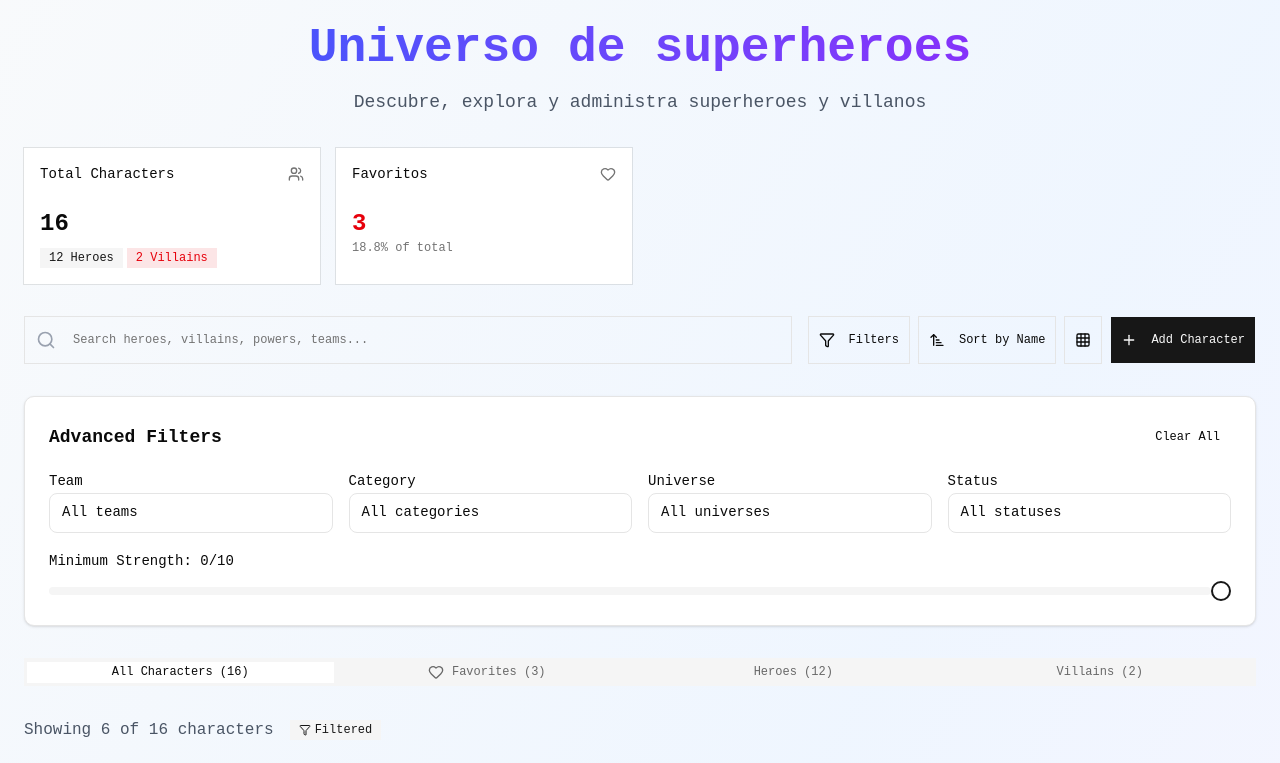
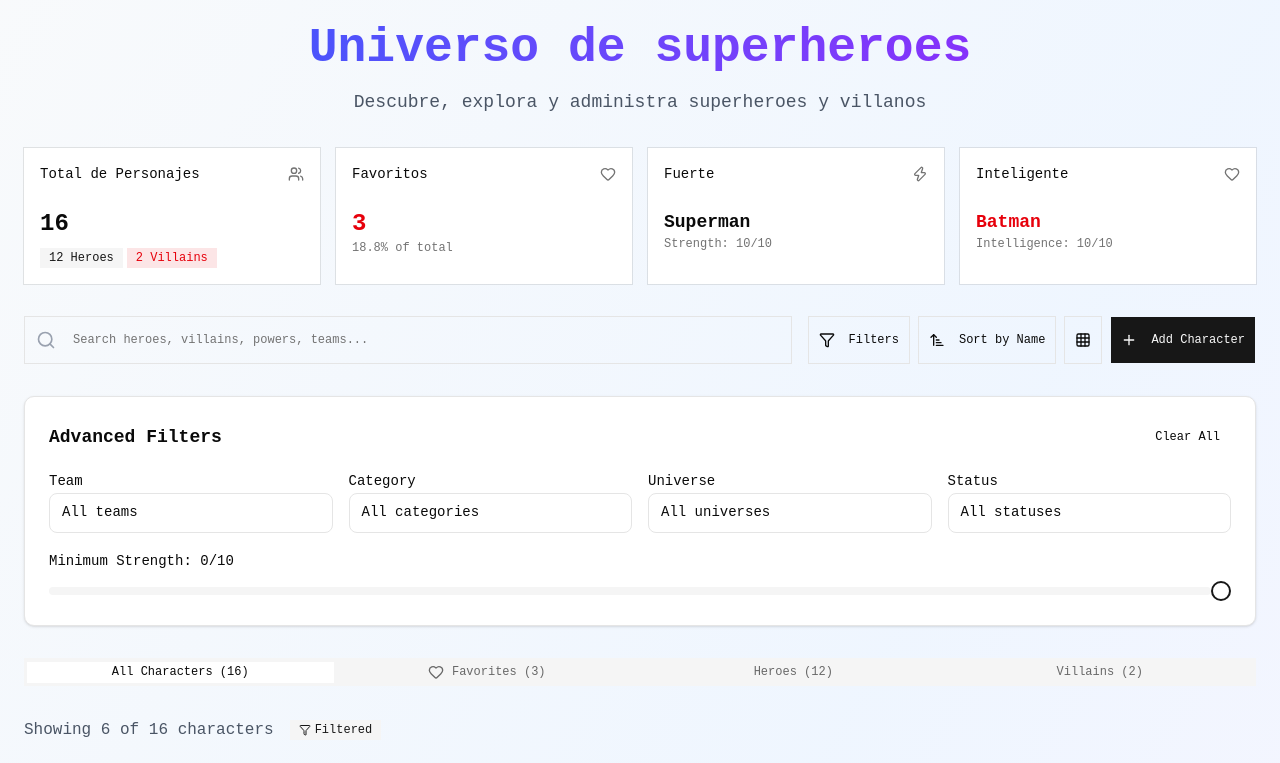
Before and after one commit to SebJoq21/Heroes-App, a React (Vite) app: page / in a window 1280 px wide. Shown: the top 763 px of the page. Built offline with nearby package versions, Linux system fonts and the light colour scheme.

Commit message:
Se terminó los componentes para la carpeta de Heroes

```diff
--- a/src/heroes/components/HeroStatCard.tsx
+++ b/src/heroes/components/HeroStatCard.tsx
@@ -1,20 +1,20 @@
 import { Card, CardContent, CardHeader, CardTitle } from "@/components/ui/card"
-import { Heart } from "lucide-react"
+import type { PropsWithChildren } from "react"
 
-interface Props {
+interface Props extends PropsWithChildren {
     title: string,
+    icon: React.ReactNode
 }
 
-export const HeroStatCard = ( {title}: Props ) => {
+export const HeroStatCard = ( {title, icon, children}: Props ) => {
   return (
     <Card>
         <CardHeader className="flex flex-row items-center justify-between space-y-0 pb-2">
           <CardTitle className="text-sm font-medium">{title}</CardTitle>
-          <Heart className="h-4 w-4 text-muted-foreground" />
+          {icon}
         </CardHeader>
         <CardContent>
-          <div className="text-2xl font-bold text-red-600">3</div>
-          <p className="text-xs text-muted-foreground">18.8% of total</p>
+          {children}
         </CardContent>
     </Card>
   )
--- a/src/heroes/components/HeroStats.tsx
+++ b/src/heroes/components/HeroStats.tsx
@@ -1,18 +1,15 @@
 import { Badge } from "@/components/ui/badge"
-import { Card, CardContent, CardHeader, CardTitle } from "@/components/ui/card"
-import { Heart, Trophy, Users, Zap } from "lucide-react"
+import { Heart, Users, Zap} from "lucide-react"
 import { HeroStatCard } from "./HeroStatCard"
 
 export const HeroStats = () => {
   return (
     <div className="grid grid-cols-2 md:grid-cols-4 gap-4 mb-8">
-          <Card>
-            <CardHeader className="flex flex-row items-center justify-between space-y-0 pb-2">
-              <CardTitle className="text-sm font-medium">Total Characters</CardTitle>
-              <Users className="h-4 w-4 text-muted-foreground" />
-            </CardHeader>
-            <CardContent>
-              <div className="text-2xl font-bold">16</div>
+          <HeroStatCard
+            title="Total de Personajes"
+            icon={<Users className="h-4 w-4 text-muted-foreground" />}
+          >
+            <div className="text-2xl font-bold">16</div>
               <div className="flex gap-1 mt-2">
                 <Badge variant="secondary" className="text-xs">
                   12 Heroes
@@ -21,12 +18,32 @@
                   2 Villains
                 </Badge>
               </div>
-            </CardContent>
-          </Card>
+          </HeroStatCard>
 
           <HeroStatCard
             title="Favoritos"
-          />
+            icon={<Heart className="h-4 w-4 text-muted-foreground"/>}
+          >
+            <div className="text-2xl font-bold text-red-600">3</div>
+            <p className="text-xs text-muted-foreground">18.8% of total</p>
+          </HeroStatCard>
+
+          <HeroStatCard
+            title="Fuerte"
+            icon={<Zap className="h-4 w-4 text-muted-foreground"/>}
+          >
+            <div className="text-lg font-bold">Superman</div>
+            <p className="text-xs text-muted-foreground">Strength: 10/10</p>
+          </HeroStatCard>
+
+          <HeroStatCard
+            title="Inteligente"
+            icon={<Heart className="h-4 w-4 text-muted-foreground"/>}
+          >
+            <div className="text-lg font-bold text-red-600">Batman</div>
+            <p className="text-xs text-muted-foreground">Intelligence: 10/10</p>
+          </HeroStatCard>
+
         </div>
   )
 }
--- a/src/heroes/pages/home/HomePage.tsx
+++ b/src/heroes/pages/home/HomePage.tsx
@@ -5,9 +5,7 @@
   SortAsc,
   Heart,
   Grid,
-  Users,
   Zap,
-  Trophy,
   Eye,
   Brain,
   Gauge,
@@ -19,7 +17,7 @@
 import { Button } from "@/components/ui/button"
 import { Input } from "@/components/ui/input"
 import { Badge } from "@/components/ui/badge"
-import { Card, CardContent, CardHeader, CardTitle } from "@/components/ui/card"
+import { Card, CardContent, CardHeader } from "@/components/ui/card"
 import { Progress } from "@/components/ui/progress"
 import { Tabs, TabsList, TabsTrigger } from "@/components/ui/tabs"
 import { CustomJumbotron } from "@/components/custom/CustomJumbotron"
```
